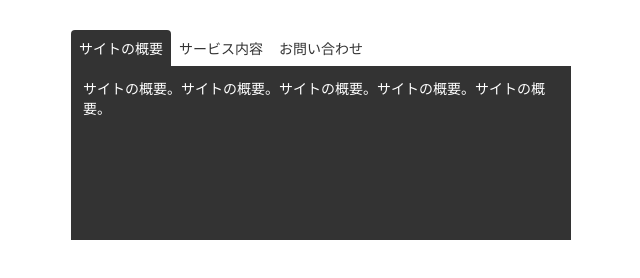
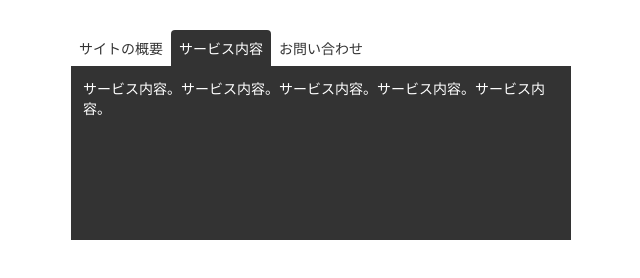
Before and after one commit to oshinoshin/MyTabMenu, a plain HTML site: page index.html in a window 1280 px wide. Both pictures are taken after a click on the link "サービス内容". Shown: the whole page, without its empty margins (319-959 px from the left). Drawn offline with Linux system fonts and the light colour scheme.

Commit message:
tabメニューの作成

```diff
--- a/index.html
+++ b/index.html
@@ -8,19 +8,20 @@
 <body>
   <div class="container">
     <ul class="menu">
-      <li><a href="#" class="active">サイトの概要</a></li>
-      <li><a href="#">サービス内容</a></li>
-      <li><a href="#">お問い合わせ</a></li>
+      <li><a href="#" class="active" data-id="about">サイトの概要</a></li>
+      <li><a href="#" data-id="service">サービス内容</a></li>
+      <li><a href="#" data-id="contact">お問い合わせ</a></li>
     </ul>
-    <section class="content active">
+
+    <section class="content active" id="about">
       サイトの概要。サイトの概要。サイトの概要。サイトの概要。サイトの概要。
     </section>
 
-    <section class="content">
+    <section class="content" id="service">
       サービス内容。サービス内容。サービス内容。サービス内容。サービス内容。
     </section>
 
-    <section class="content">
+    <section class="content" id="contact">
       お問い合わせ。お問い合わせ。お問い合わせ。お問い合わせ。お問い合わせ。
     </section>
   </div>
--- a/js/main.js
+++ b/js/main.js
@@ -0,0 +1,23 @@
+'use strict'
+
+{
+  const menuItems = document.querySelectorAll('.menu li a');
+  const contents = document.querySelectorAll('.content');
+
+  menuItems.forEach(clickedItem => {
+    clickedItem.addEventListener('click', e => {
+      e.preventDefault();
+
+      menuItems.forEach(item => {
+        item.classList.remove('active')
+      });
+
+      clickedItem.classList.add('active');
+
+      contents.forEach(content => {
+        content.classList.remove('active')
+      });
+      document.getElementById(clickedItem.dataset.id).classList.add('active');
+    });
+  });
+}
```
